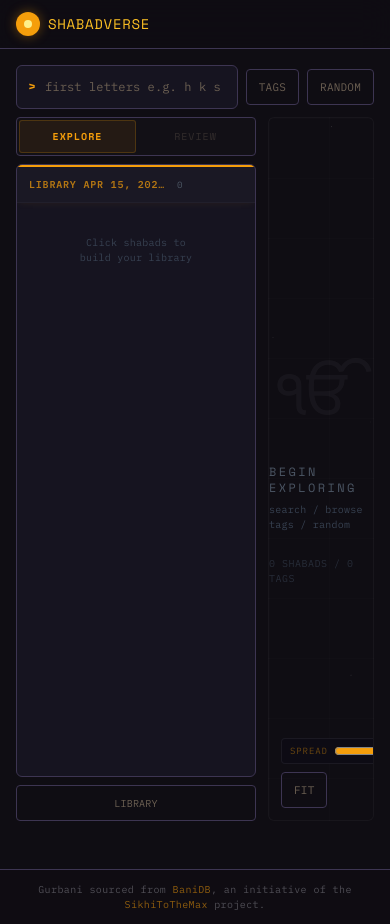
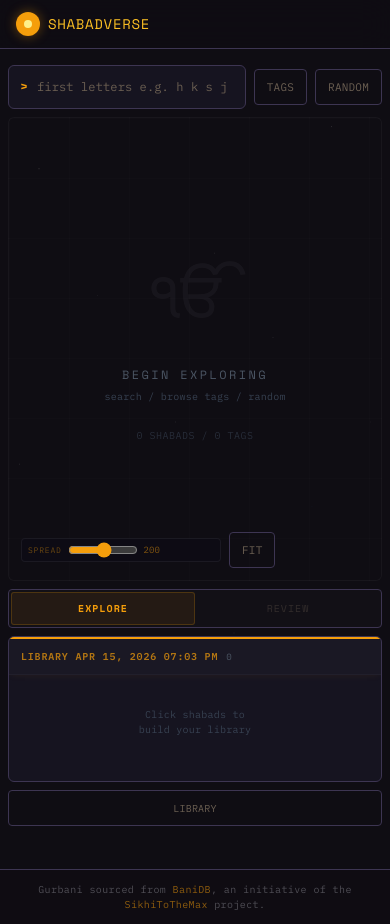
Before and after one commit to ujjaldidarsingh/ShabadVerse, a Flask app: page / in a window 390 px wide. Run offline with Flask 3, Linux system fonts and the light colour scheme; data that the repository does not hold is empty; some libraries are stand-ins or nearby versions.

Commit message:
fix: Batch 4 responsive polish (QA issues 001, 002)
#001: Mobile layout squeezed graph area.
The Batch 3 unified UI introduced .library-panel with a fixed 240px
width, but the mobile responsive rules still targeted the old
.parkaran-sidebar class. On a 375px phone viewport, the library took
64% of the width and the graph was crushed to ~135px wide — unusable.
Added mobile rules (<768px) that stack the layout vertically:
- Content (graph/review) takes the top, full width
- Library panel (with tabs + list + manage button) below
- Compact sliders + breadcrumb truncation so nothing overflows
- Tablet (<1024px) gets a narrower 180px library column instead

#002: Graph didn't auto-fit on window resize.
Cytoscape re-sized its canvas when the window changed but left node
positions at their old coordinates — nodes ended up off-screen until
the user clicked FIT or re-expanded a shabad. Added a debounced
window resize listener (200ms) that calls cy.resize() and then
cy.fit() on the visible shabad nodes when a shabad is centered.
Reuses the existing debounce helper from app.js.

Verified at 1280px desktop, 768px tablet, and 375px mobile. Graph,
library, breadcrumbs, sliders, and tab switching all work at every
size. Zero console errors.

Co-Authored-By: Claude Opus 4.6 <noreply@anthropic.com>

```diff
--- a/parkaran-helper/static/css/style.css
+++ b/parkaran-helper/static/css/style.css
@@ -1425,6 +1425,13 @@ details[open] > .force-panel-header::before {
     .parkaran-sidebar {
         width: 160px;
     }
+    /* Unified app: narrower library column on tablet */
+    .library-panel {
+        width: 180px;
+    }
+    .library-name {
+        max-width: 100px;
+    }
 }
 
 /* --- Responsive: Mobile --- */
@@ -1443,7 +1450,7 @@ details[open] > .force-panel-header::before {
         white-space: nowrap;
     }
 
-    /* Explore: hide sidebar, show as bottom sheet */
+    /* Legacy: old parkaran-sidebar bottom sheet (not used in unified app) */
     .parkaran-sidebar {
         position: fixed;
         bottom: 0;
@@ -1464,12 +1471,57 @@ details[open] > .force-panel-header::before {
         cursor: pointer;
     }
 
+    /* Unified app: stack content + library vertically on mobile.
+       Content (graph or review) takes the top; library flows below.
+       Tabs stay inside the library panel (above the flow list). */
+    .app-shell > .flex.gap-3 {
+        flex-direction: column;
+        gap: 0.5rem;
+        min-height: 0;
+    }
+    .library-panel {
+        width: 100%;
+        flex-direction: column;
+        flex-shrink: 0;
+        order: 2;
+        gap: 0.375rem;
+    }
+    .library-panel .mission-panel {
+        max-height: 28vh;
+    }
+    .library-name {
+        max-width: 60vw;
+    }
+    .tab-content-area {
+        min-height: 55vh;
+        flex: 1;
+        order: 1;
+        min-width: 0;
+    }
     /* Graph canvas: full width */
     #cy {
         width: 100% !important;
     }
-
-    /* Reviewer */
+    /* Compact force panel + breadcrumbs on mobile */
+    .force-panel {
+        padding: 3px 6px !important;
+    }
+    .force-panel label {
+        font-size: 8px !important;
+    }
+    .force-panel input[type="range"] {
+        width: 70px !important;
+    }
+    #breadcrumbs {
+        max-width: 88% !important;
+    }
+    /* Compact page gutter on mobile */
+    main.max-w-\[1600px\] {
+        padding-left: 0.5rem;
+        padding-right: 0.5rem;
+    }
+
+    /* Reviewer (legacy) */
     .reviewer-flow-panel {
         width: 100%;
         min-width: unset;
@@ -1479,11 +1531,6 @@ details[open] > .force-panel-header::before {
     }
     #reviewContent {
         flex-direction: column !important;
-    }
-
-    /* Force panel: compact */
-    .force-panel {
-        max-width: 180px;
     }
 
     /* Page titles */
--- a/parkaran-helper/static/js/graph-explorer.js
+++ b/parkaran-helper/static/js/graph-explorer.js
@@ -84,6 +84,18 @@ async function init() {
                 hideTooltip();
             }
         });
+
+        // Re-fit the graph when the window resizes so nodes stay visible
+        // across viewport changes (e.g. rotating tablet, resizing browser,
+        // responsive layout swap from desktop to mobile).
+        window.addEventListener("resize", debounce(() => {
+            if (!State.cy) return;
+            State.cy.resize();
+            if (State.centerNode) {
+                const visible = State.cy.nodes().not(".faded").not("[type='tagLabel']");
+                if (visible.length > 0) State.cy.fit(visible, 50);
+            }
+        }, 200));
 
         if (statsEl) {
             const n = Object.keys(State.metadata).length;
```
